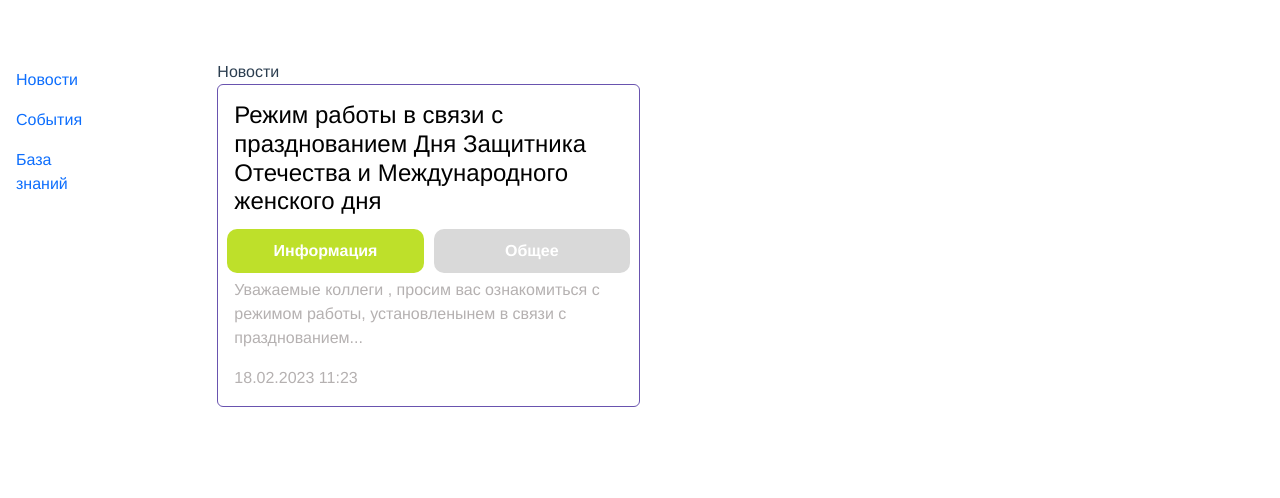
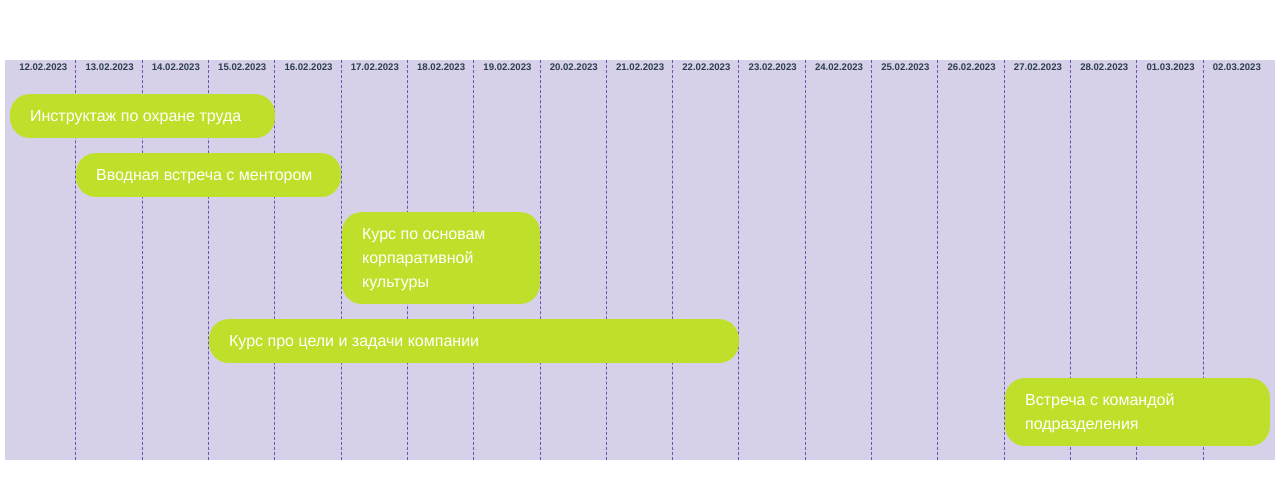
Before and after one commit to Nadezhda24/employeeOnboarding, a Vue app: page / in a window 1280 px wide. Shown: the top 498 px of the page. Built offline with nearby package versions, Linux system fonts and the light colour scheme.

Commit message:
add gant

```diff
--- a/src/App.vue
+++ b/src/App.vue
@@ -1,15 +1,17 @@
 <template>
   <div id="app">
-    <KnowledgeBase/>
+    <Gant/>
   </div>
 </template>
 
 <script>
 import KnowledgeBase from './components/KnowledgeBase'
+import Gant from "./components/ui/Gant";
 
 export default {
   name: 'App',
   components: {
+    Gant,
     KnowledgeBase
   }
 }
--- /dev/null
+++ b/src/components/ui/Gant.vue
@@ -0,0 +1,184 @@
+<template>
+  <div class="chart-wrapper" style="background: #6953AF45;">
+    <ul class="chart-values">
+      <li v-for="item in title">{{ item }}</li>
+    </ul>
+    <ul class="chart-bars">
+      <div v-for="item in data">
+        <li :data-duration="item.duration" data-color="#BEE02A" style="color: #FFFFFF">{{item.name}}</li>
+      </div>
+
+    </ul>
+  </div>
+</template>
+
+<script>
+function createChart(e) {
+  const days = document.querySelectorAll(".chart-values li");
+  const tasks = document.querySelectorAll(".chart-bars li");
+  const daysArray = [...days];
+
+  tasks.forEach(el => {
+    const duration = el.dataset.duration.split("-");
+    const startDay = duration[0];
+    const endDay = duration[1];
+    let left = 0,
+      width = 0;
+
+    if (startDay.endsWith("½")) {
+      const filteredArray = daysArray.filter(day => day.textContent == startDay.slice(0, -1));
+      left = filteredArray[0].offsetLeft + filteredArray[0].offsetWidth / 2;
+    } else {
+      const filteredArray = daysArray.filter(day => day.textContent == startDay);
+      left = filteredArray[0].offsetLeft;
+    }
+
+    if (endDay.endsWith("½")) {
+      const filteredArray = daysArray.filter(day => day.textContent == endDay.slice(0, -1));
+      width = filteredArray[0].offsetLeft + filteredArray[0].offsetWidth / 2 - left;
+    } else {
+      const filteredArray = daysArray.filter(day => day.textContent == endDay);
+      width = filteredArray[0].offsetLeft + filteredArray[0].offsetWidth - left;
+    }
+
+    // apply css
+    el.style.left = `${left}px`;
+    el.style.width = `${width}px`;
+    if (e.type == "load") {
+      el.style.backgroundColor = el.dataset.color;
+      el.style.opacity = 1;
+    }
+  });
+}
+
+window.addEventListener("load", createChart);
+window.addEventListener("resize", createChart);
+
+export default {
+  name: "Gant",
+  data () {
+    return {
+      title: [
+        "12.02.2023",
+        "13.02.2023",
+        "14.02.2023",
+        "15.02.2023",
+        "16.02.2023",
+        "17.02.2023",
+        "18.02.2023",
+        "19.02.2023",
+        "20.02.2023",
+        "21.02.2023",
+        "22.02.2023",
+        "23.02.2023",
+        "24.02.2023",
+        "25.02.2023",
+        "26.02.2023",
+        "27.02.2023",
+        "28.02.2023",
+        "01.03.2023",
+        "02.03.2023",
+      ],
+      data: [
+        {duration: "12.02.2023-15.02.2023" , name: "Инструктаж по охране труда"},
+        {duration: "13.02.2023-16.02.2023" , name: "Вводная встреча с ментором"},
+        {duration: "17.02.2023-19.02.2023" , name: "Курс по основам корпаративной культуры"},
+        {duration: "15.02.2023-22.02.2023" , name: "Курс про цели и задачи компании"},
+        {duration: "27.02.2023-02.03.2023" , name: "Встреча с командой подразделения"},
+
+      ]
+    }
+  }
+}
+</script>
+
+<style scoped>
+/* RESET RULES
+–––––––––––––––––––––––––––––––––––––––––––––––––– */
+:root {
+  --white: #fff;
+  --divider: lightgrey;
+  --body: #f5f7f8;
+}
+
+* {
+  padding: 0;
+  margin: 0;
+  box-sizing: border-box;
+}
+
+ul {
+  list-style: none;
+}
+
+a {
+  text-decoration: none;
+  color: inherit;
+}
+
+body {
+  background: var(--body);
+  font-size: 16px;
+  font-family: sans-serif;
+  padding-top: 40px;
+}
+
+.chart-wrapper {
+  padding: 0 5px;
+  margin: 5px ;
+  height: 400px;
+}
+
+
+/* CHART-VALUES
+–––––––––––––––––––––––––––––––––––––––––––––––––– */
+
+.chart-wrapper .chart-values {
+  position: relative;
+  display: flex;
+  margin-bottom: 20px;
+  font-weight: bold;
+  font-size: 0.6rem;
+}
+
+.chart-wrapper .chart-values li {
+  flex: 1;
+  text-align: center;
+}
+
+.chart-wrapper .chart-values li:not(:last-child) {
+  position: relative;
+}
+
+.chart-wrapper .chart-values li:not(:last-child)::before {
+  content: '';
+  position: absolute;
+  right: 0;
+  height: 400px;
+  border-right: 1px dashed #6953AF;
+}
+
+
+/* CHART-BARS
+–––––––––––––––––––––––––––––––––––––––––––––––––– */
+.chart-wrapper .chart-bars li {
+  position: relative;
+  color: var(--white);
+  margin-bottom: 15px;
+  font-size: 16px;
+  border-radius: 20px;
+  padding: 10px 20px;
+  width: 0;
+  opacity: 0;
+  transition: all 0.65s linear 0.2s;
+}
+
+@media screen and (max-width: 600px) {
+  .chart-wrapper .chart-bars li {
+    padding: 10px;
+  }
+}
+
+
+
+</style>
```
